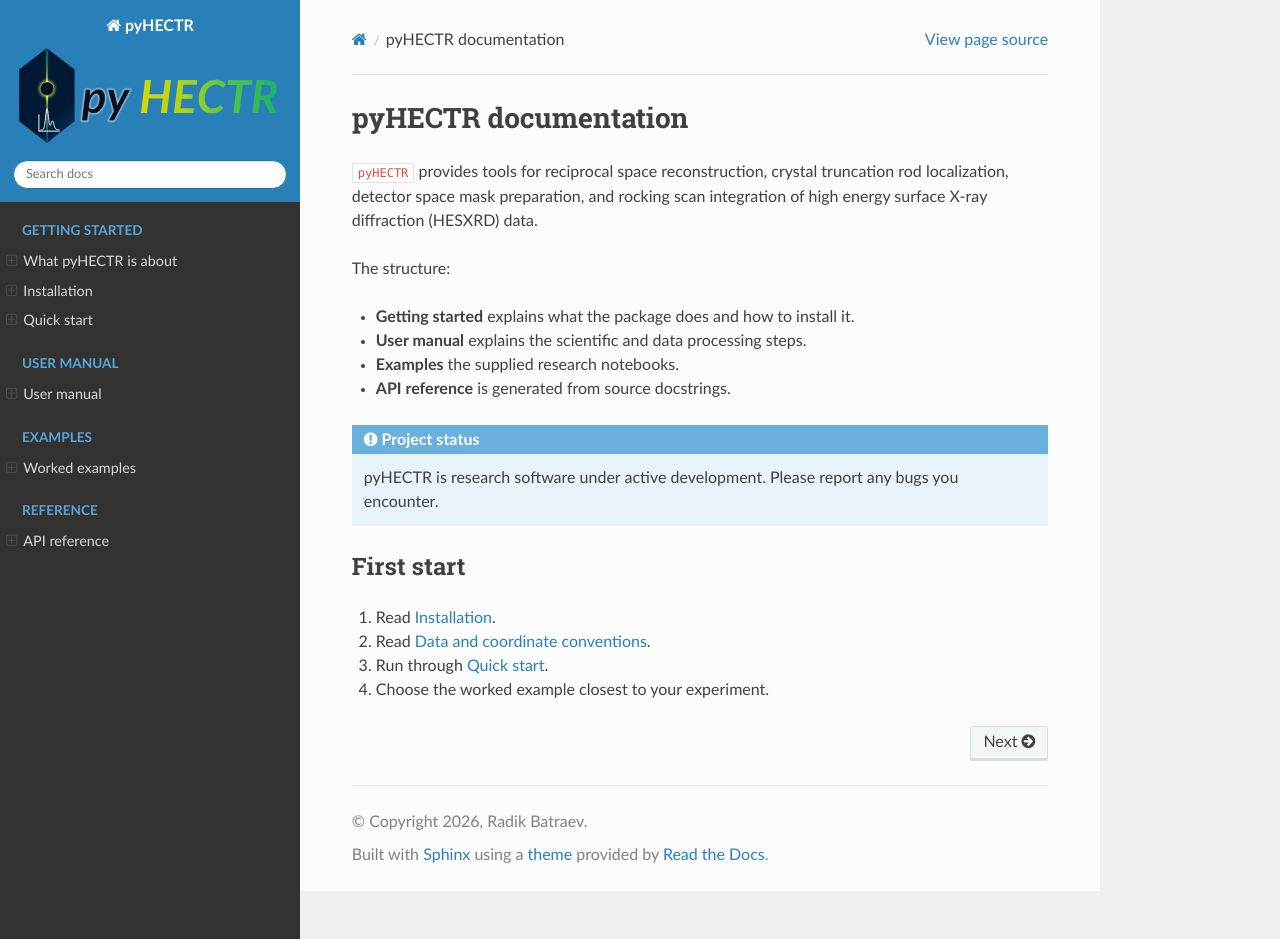
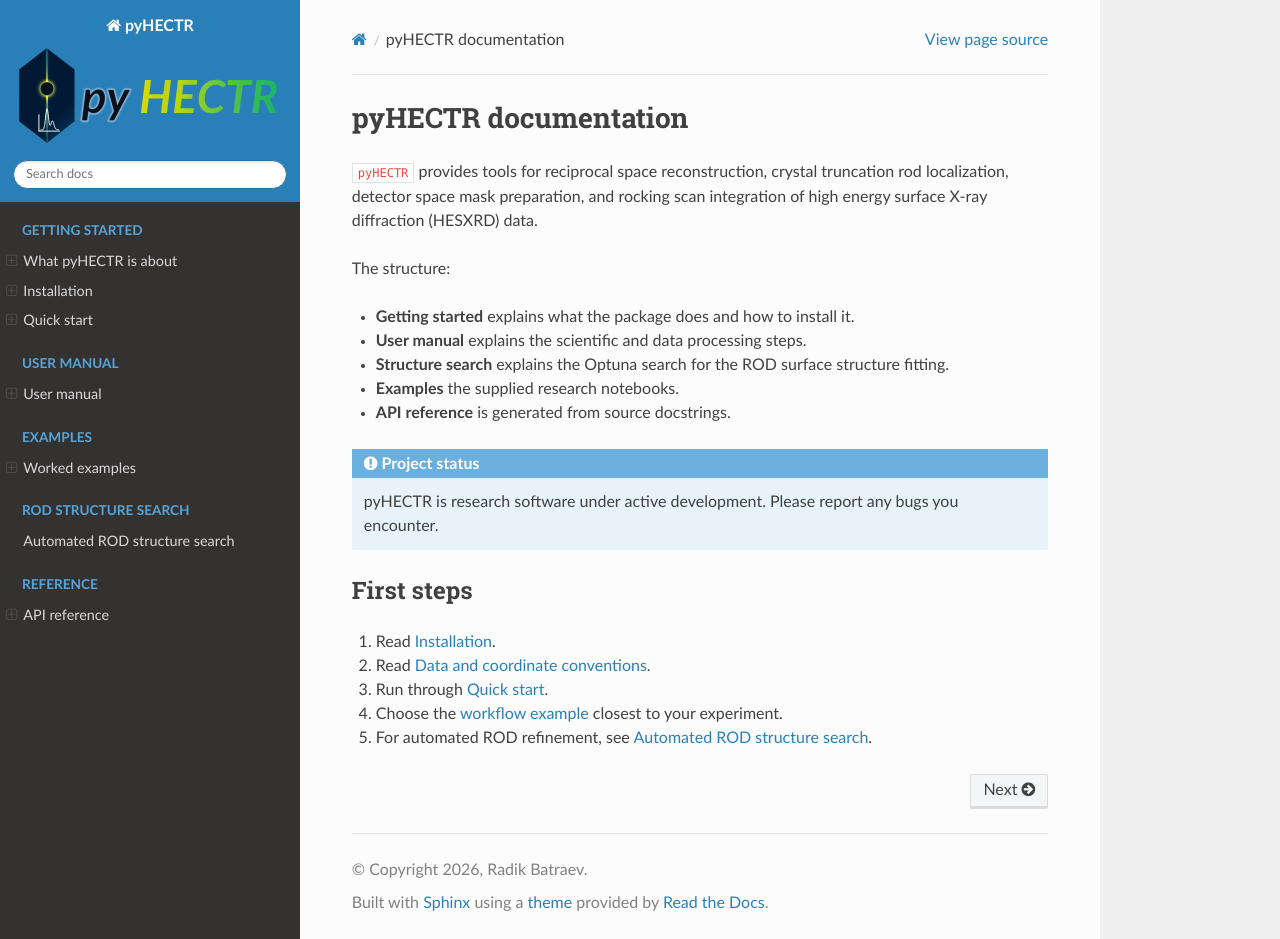
Before and after one commit to batradiik/pyHECTR, a Sphinx documentation site: the page built from docs/source/index.md, in a window 1280 px wide and 939 px high. Built offline with Sphinx 7.4.7 and the Read the Docs theme 3.1.0, drawn with Linux system fonts in a browser that asks for light colours.

Commit message:
ROD structure search

````diff
--- a/docs/source/index.md
+++ b/docs/source/index.md
@@ -9,6 +9,7 @@ The structure:
 
 - **Getting started** explains what the package does and how to install it.
 - **User manual** explains the scientific and data processing steps.
+- **Structure search** explains the Optuna search for the ROD surface structure fitting.
 - **Examples**  the supplied research notebooks.
 - **API reference** is generated from source docstrings.
 
@@ -49,6 +50,14 @@ examples/index
 ```
 
 ```{toctree}
+:maxdepth: 1
+:caption: ROD structure search
+:hidden:
+
+structure_search
+```
+
+```{toctree}
 :maxdepth: 2
 :caption: Reference
 :hidden:
@@ -57,10 +66,10 @@ api/index
 ```
 
 
-
-## First start
+## First steps
 
 1. Read [Installation](installation.md).
 2. Read [Data and coordinate conventions](manual/conventions.md).
 3. Run through [Quick start](quickstart.md).
-4. Choose the worked example closest to your experiment.
+4. Choose the [workflow example](examples/index.md) closest to your experiment.
+5. For automated ROD refinement, see [Automated ROD structure search](structure_search.md).
````
Also changed, not shown: docs/source/structure_search.md (added, +17 -0 lines).
